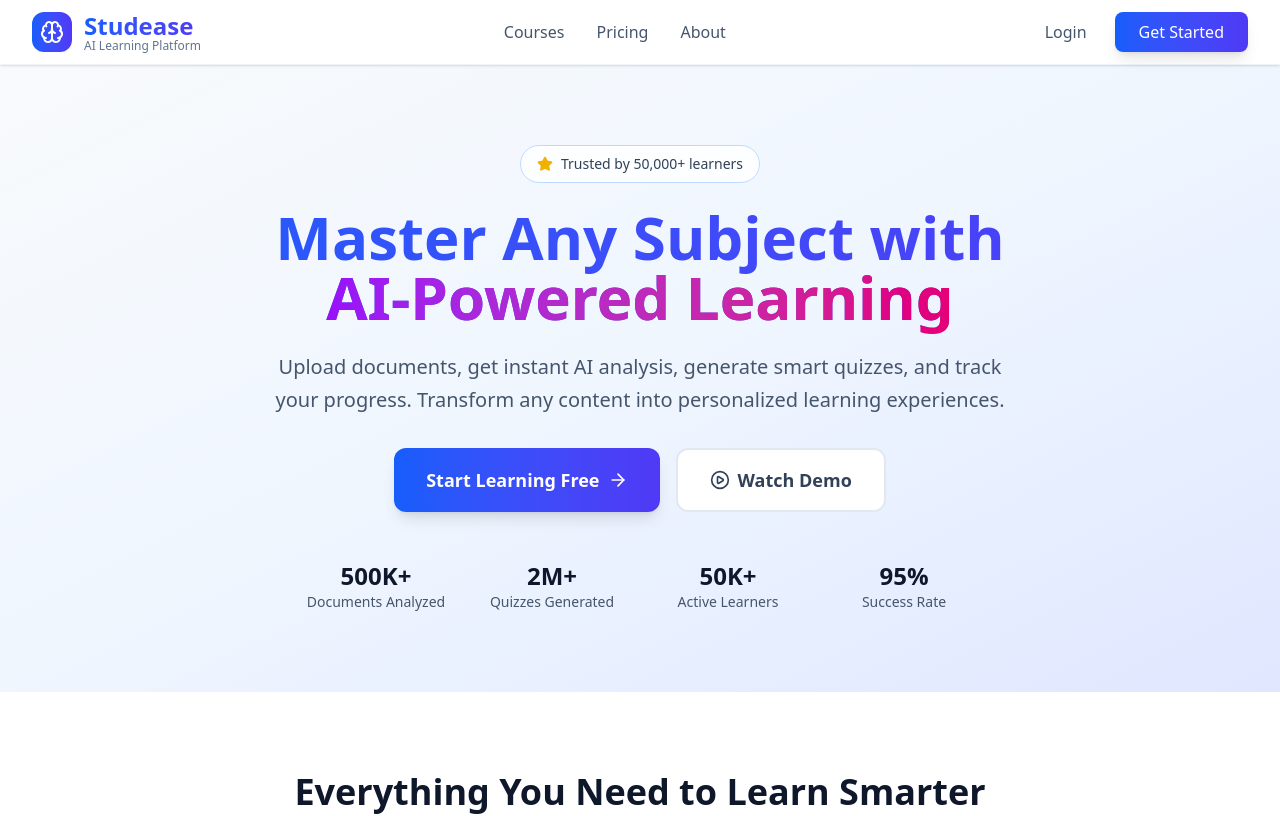
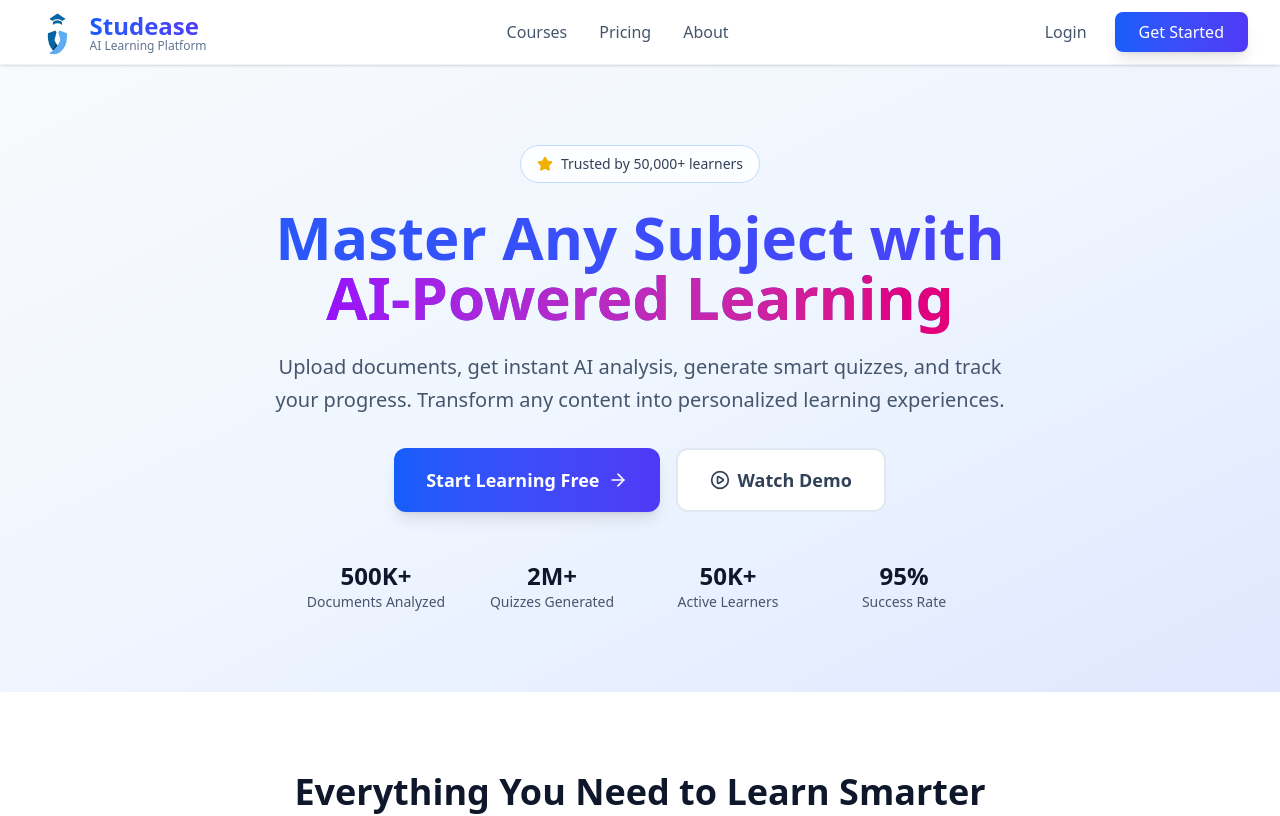
Before and after one commit to abdessamad-haddouche/studion, a React (Vite) app in the folder frontend/: page / in a window 1280 px wide. Shown: the top 816 px of the page. Built offline with nearby package versions, Linux system fonts and the light colour scheme; no server answers.

Commit message:
feat: replace gradient logo with transparent PNG logo

```diff
--- a/frontend/src/components/layout/Header.jsx
+++ b/frontend/src/components/layout/Header.jsx
@@ -397,10 +397,12 @@ const Header = () => {
       <div className="max-w-7xl mx-auto px-4 sm:px-6 lg:px-8">
         <div className="flex justify-between items-center h-16">
           <div className="flex items-center">
-            <a href={isAuthenticated ? "/dashboard" : "/"} className="flex items-center space-x-3 group">
-              <div className="w-10 h-10 bg-gradient-to-r from-blue-600 to-indigo-600 rounded-xl flex items-center justify-center transform group-hover:scale-105 transition-transform">
-                <Brain className="w-6 h-6 text-white" />
-              </div>
+           <a href={isAuthenticated ? "/dashboard" : "/"} className="flex items-center space-x-2 group">
+              <img
+                src="/logo-transparent.png"
+                alt="Studease Logo"
+                className="h-12 w-auto transform group-hover:scale-105 transition-transform"
+              />
               <div>
                 <h1 className="text-2xl font-bold bg-gradient-to-r from-blue-600 to-indigo-600 bg-clip-text text-transparent">
                   Studease
```
Also changed, not shown: frontend/public/logo-transparent.png (added), frontend/public/vite.png (deleted).
